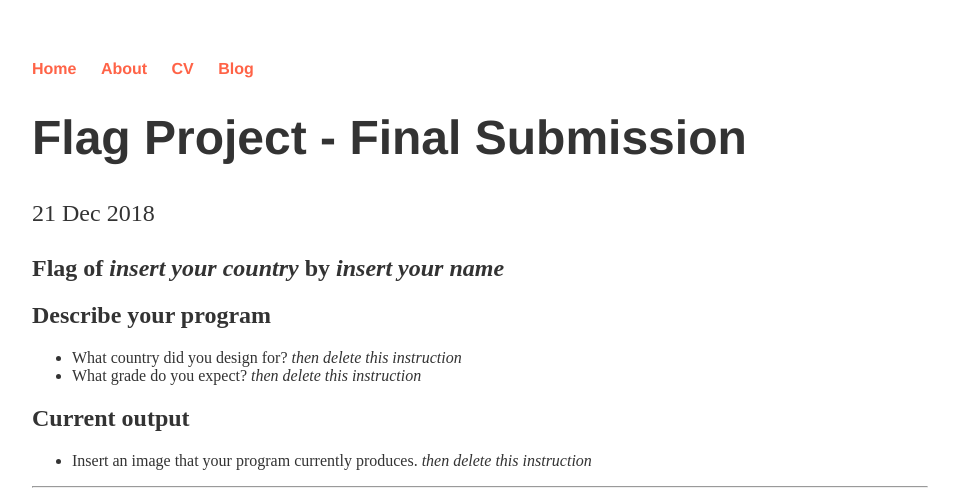
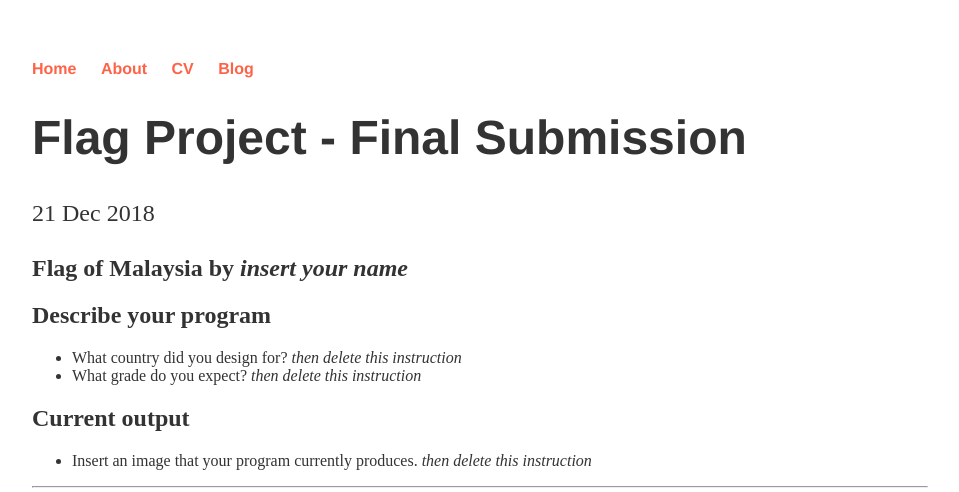
Before and after one commit to michaelf9598/michaelf9598.github.io, a Jekyll site: the page built from _posts/2018-12-20-Project.md, in a window 1280 px wide, cut to the strip 0-492 px from the top of the page. Shown: the whole strip, without its empty margins (160-1119 px from the left). Built offline with Jekyll 4.4.1, drawn with Linux system fonts in a browser that asks for light colours.

Commit message:
Update 2018-12-20-Project.md

```diff
--- a/_posts/2018-12-20-Project.md
+++ b/_posts/2018-12-20-Project.md
@@ -4,7 +4,7 @@ title: "Flag Project - Final Submission"
 date: 2018-12-21
 ---
 
-## Flag of _insert your country_ by _insert your name_
+## Flag of Malaysia by _insert your name_
 
 ## Describe your program
 
```
